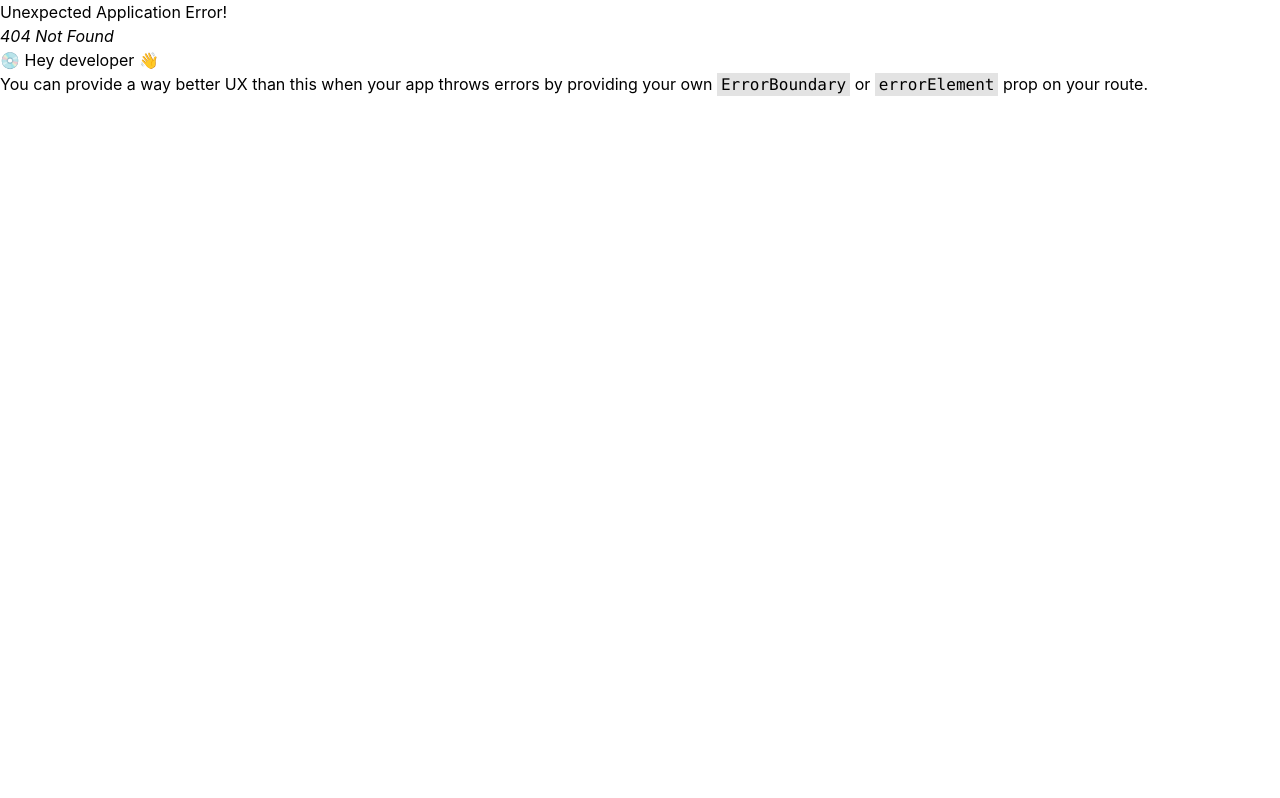
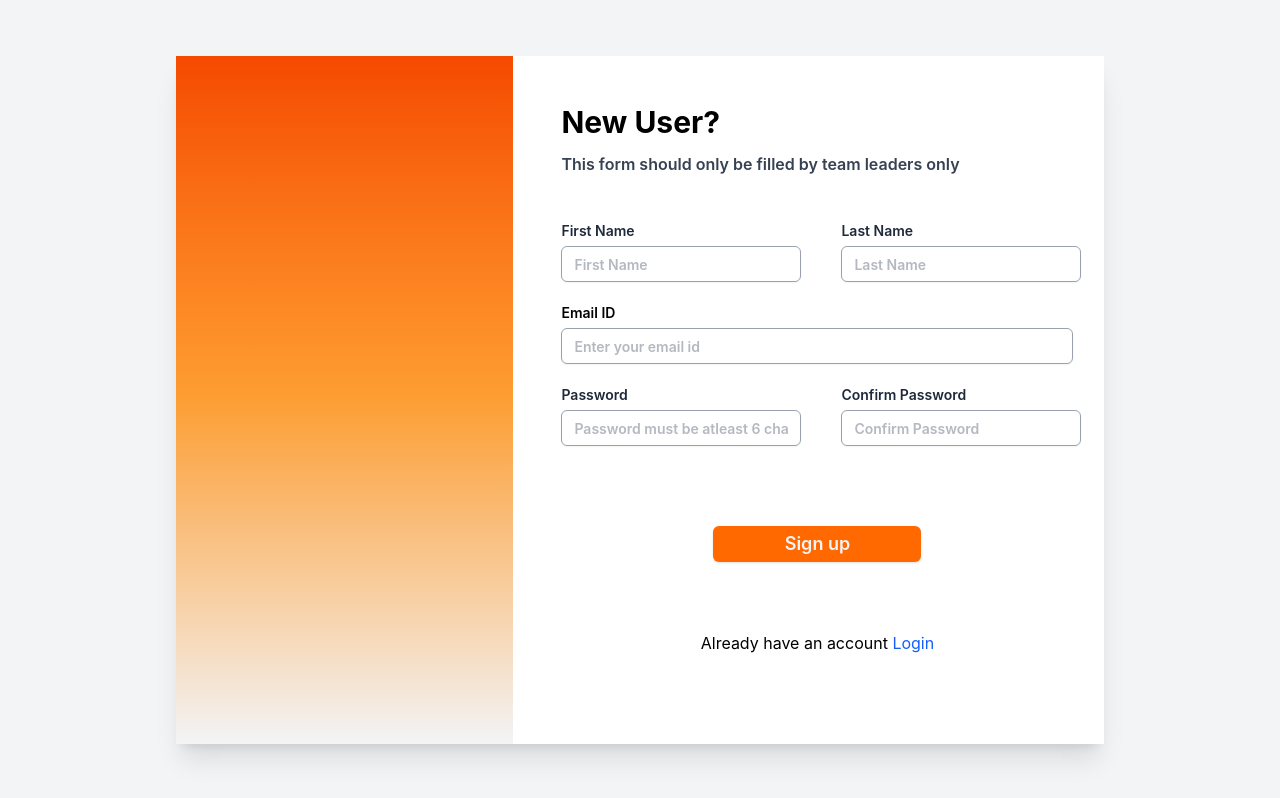
Before and after one commit to PiyushChowdhury1509/HungerGames-Frontend, a React (Vite) app: page /signup in a window 1280 px wide. Before the commit this address had no page. Built offline with nearby package versions, Linux system fonts and the light colour scheme.

Commit message:
created signup page

```diff
--- a/src/App.tsx
+++ b/src/App.tsx
@@ -2,6 +2,7 @@ import './App.css'
 import { createBrowserRouter, RouterProvider } from "react-router-dom";
 import LoginPage from "./pages/auth/signin";
 import VerifyEmail from './pages/auth/verifyEmail';
+import Signup from './pages/auth/signup';
 
 const router = createBrowserRouter([
   {
@@ -11,6 +12,10 @@ const router = createBrowserRouter([
   {
     path: "/verifyEmail",
     element: <VerifyEmail/>
+  },
+  {
+    path: "signup",
+    element: <Signup/>
   }
 ])
 
--- /dev/null
+++ b/src/pages/auth/signup.tsx
@@ -0,0 +1,83 @@
+import { Button } from "@/components/ui/button";
+import { Input } from "@/components/ui/input";
+import { Label } from "@/components/ui/label";
+import { Separator } from "@/components/ui/separator";
+
+type Props = {};
+
+function Signup({}: Props) {
+  return (
+    <div className="relative h-screen w-full bg-gray-100">
+      <div className="inset-x-44 inset-y-14 absolute shadow-xl grid grid-cols-11">
+        <div className="col-span-4 bg-gradient-to-b from-orange-600 via-orange-400/80 to-transparent text-transparent">hi</div>
+        <div className="col-span-7 bg-white relative">
+          <div className="absolute inset-12 min-w-lg mr-36">
+            <div className="mb-12">
+              <h1 className="text-3xl font-bold mb-3">New User?</h1>
+              <h1 className="font-semibold text-gray-700">
+                This form should only be filled by team leaders only
+              </h1>
+            </div>
+            <form className="space-y-6 mb-11">
+              <div className="flex space-x-10 justify-between">
+                <div>
+                  <Label className="font-semibold mb-2 text-gray-800">
+                    First Name
+                  </Label>
+                  <Input
+                    type="text"
+                    placeholder="First Name"
+                    className="focus-visible:ring-1 font-semibold w-60 text-lg border-gray-400 text-gray-500"
+                  />
+                </div>
+                <div>
+                  <Label className="font-semibold mb-2 text-gray-800">
+                    Last Name
+                  </Label>
+                  <Input
+                    type="text"
+                    placeholder="Last Name"
+                    className="focus-visible:ring-1 font-semibold w-60 text-lg border-gray-400 text-gray-500"
+                  />
+                </div>
+              </div>
+              <div>
+                <Label className="font-semibold mb-2">Email ID</Label>
+                <Input type="email" className="font-semibold w-full text-lg focus-visible:ring-1 border-gray-400 text-gray-500" placeholder="Enter your email id"/>
+              </div>
+              <div className="flex space-x-10 justify-between">
+                <div>
+                  <Label className="font-semibold mb-2 text-gray-800">
+                    Password
+                  </Label>
+                  <Input
+                    type="password"
+                    placeholder="Password must be atleast 6 characters long"
+                    className="focus-visible:ring-1 font-semibold w-60 text-lg border-gray-400 text-gray-500"
+                  />
+                </div>
+                <div>
+                  <Label className="font-semibold mb-2 text-gray-800">
+                    Confirm Password
+                  </Label>
+                  <Input
+                    type="password"
+                    placeholder="Confirm Password"
+                    className="focus-visible:ring-1 font-semibold w-60 text-lg border-gray-400 text-gray-500"
+                  />
+                </div>
+              </div>
+              <div className="flex justify-center">
+              <Button className="font-semibold bg-orange-500 text-gray-100 text-lg mt-14 w-52 cursor-pointer" type="submit">Sign up</Button>
+              </div>
+            </form>
+            <Separator className="my-6 text-gray-800"/>
+            <h1 className="text-center">Already have an account <span className="text-blue-600 hover:text-blue-700 hover:underline cursor-pointer">Login</span></h1>
+          </div>
+        </div>
+      </div>
+    </div>
+  );
+}
+
+export default Signup;
```
